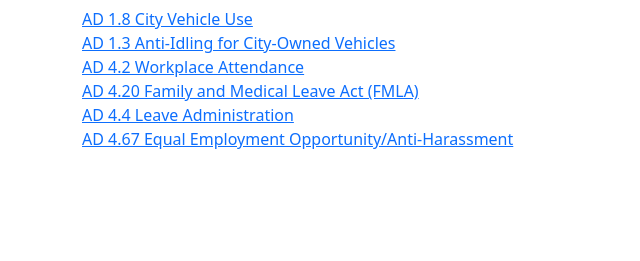
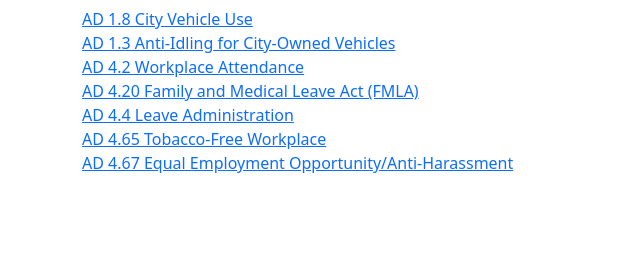
Before and after one commit to KMHayles/CSI-Training, a Spring Boot app: page /AD in a window 1280 px wide. Shown: the part 165-426 px from the top of the page, without its empty margins (0-640 px from the left). Run offline with Spring Boot 4, Linux system fonts and the light colour scheme.

Commit message:
ad links cont.

```diff
--- a/src/main/resources/templates/users/admin.html
+++ b/src/main/resources/templates/users/admin.html
@@ -7,22 +7,6 @@
 </head>
 <body>
 <nav th:replace="~{partials/navbar :: navbar}"></nav>
-
-<!--<div class="container">-->
-<!--	<div class="row">-->
-<!--		<div class="col">-->
-<!--			<h2>Administrative Directives</h2>-->
-<!--			<div><a href="#" onclick="togglePDF()">AD 1.8 City Vehicle Use</a></div>-->
-<!--			<div class="pdf-container">-->
-<!--				<embed src="https://www.sanantonio.gov/Portals/0/Files/EmployeeInformation/ADs/AD1-8.pdf" type="application/pdf" width="100%" height="600px" />-->
-<!--			</div>-->
-<!--			<div><a href="#" onclick="togglePDF()">AD 4.4 Leave Administration</a></div>-->
-<!--			<div class="pdf-container">-->
-<!--				<embed src="https://www.sanantonio.gov/Portals/0/Files/EmployeeInformation/ADs/AD4-4.pdf" type="application/pdf" width="100%" height="600px" />-->
-<!--			</div>-->
-<!--		</div>-->
-<!--	</div>-->
-<!--</div>-->
 
 <div class="container">
 	<div class="row">
@@ -49,9 +33,14 @@
 			<div class="pdf-container" id="pdf-container-5">
 				<embed src="https://www.sanantonio.gov/Portals/0/Files/EmployeeInformation/ADs/AD4-4.pdf" type="application/pdf" width="100%" height="600px" />
 			</div>
-			<div><a href="#" onclick="togglePDF(6)">AD 4.67 Equal Employment
+			<div><a href="#" onclick="togglePDF(6)">AD 4.65 Tobacco-Free
+				Workplace</a></div>
+			<div class="pdf-container" id="pdf-container-6">
+				<embed src="https://www.sanantonio.gov/Portals/0/Files/EmployeeInformation/ADs/AD4-65.pdf" type="application/pdf" width="100%" height="600px" />
+			</div>
+			<div><a href="#" onclick="togglePDF(7)">AD 4.67 Equal Employment
 				Opportunity/Anti-Harassment</a></div>
-			<div class="pdf-container" id="pdf-container-6">
+			<div class="pdf-container" id="pdf-container-7">
 				<embed src="https://www.sanantonio.gov/Portals/0/Files/EmployeeInformation/ADs/AD4-67.pdf" type="application/pdf" width="100%" height="600px" />
 			</div>
 		</div>
```
